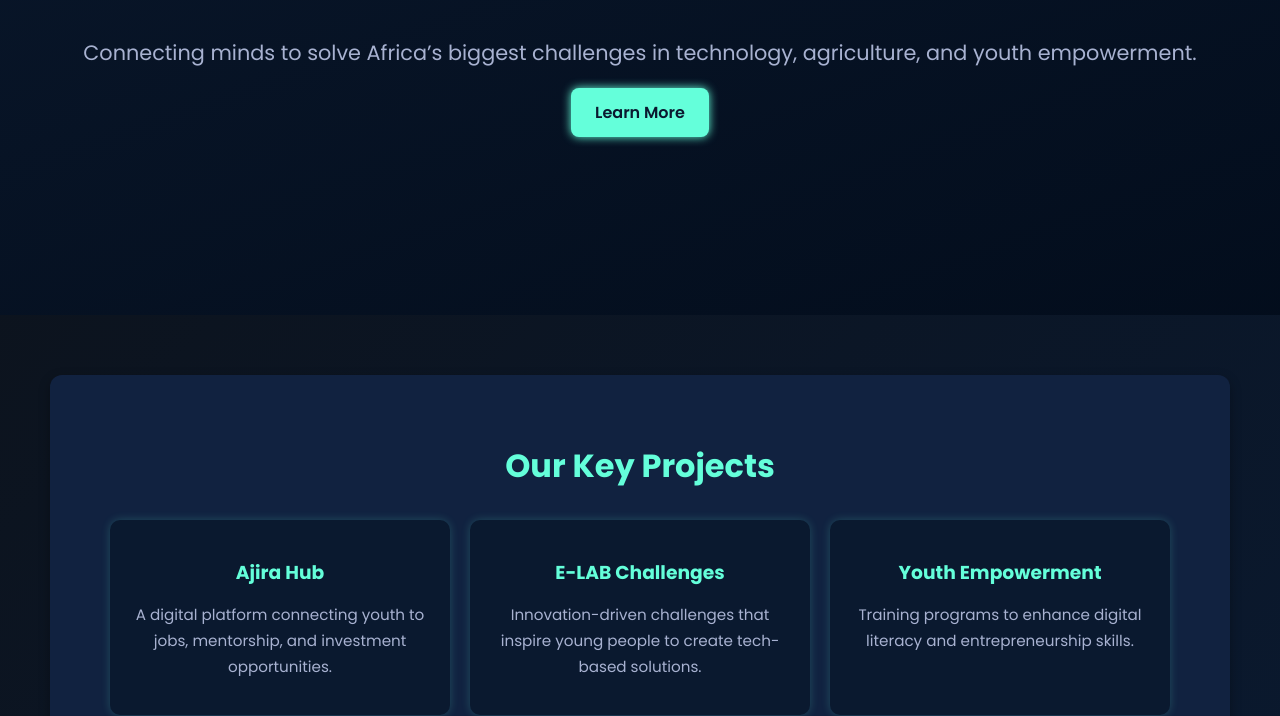
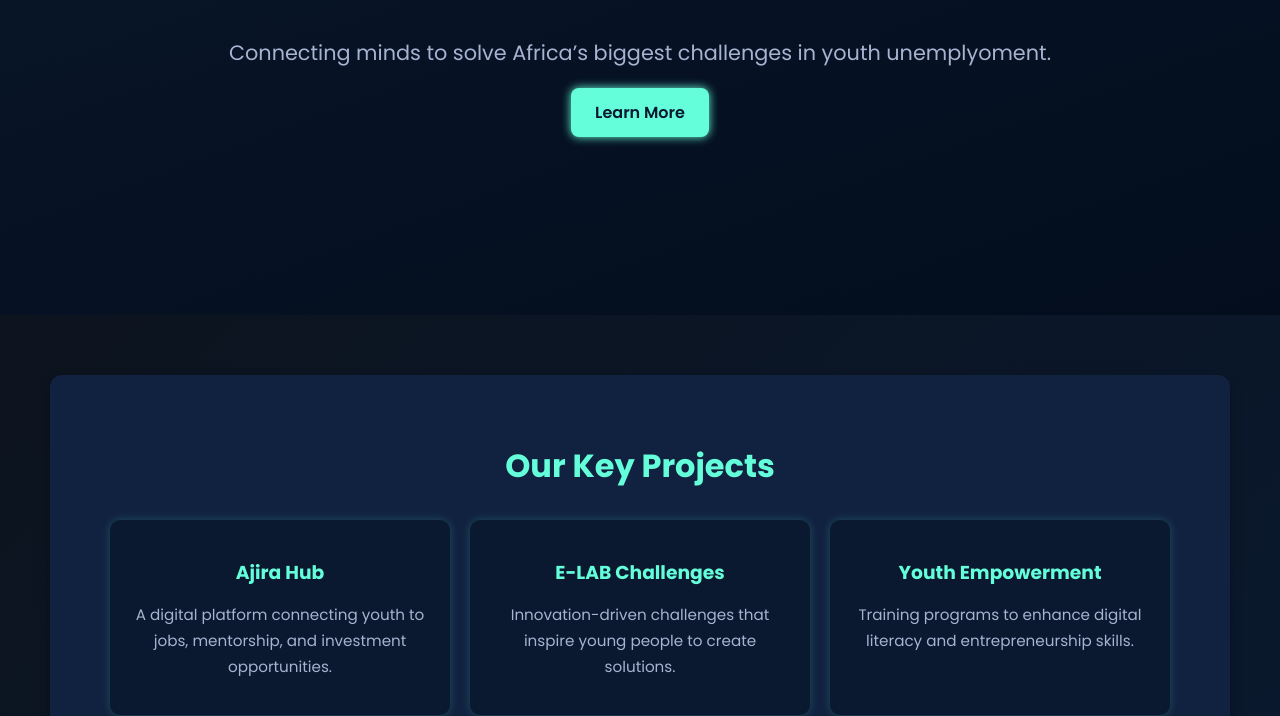
Before and after one commit to thegroupchat5/thegroupchat, a plain HTML site: page index.html in a window 1280 px wide. Shown: the part 448-1164 px from the top of the page. Drawn offline with Linux system fonts and the light colour scheme.

Commit message:
Update index.html

```diff
--- a/index.html
+++ b/index.html
@@ -168,7 +168,7 @@
   <section class="hero">
     <div class="hero-text">
       <h1>Innovating for Africa’s Future <br><span>The Groupchat Think Tank</span></h1>
-      <p>Connecting minds to solve Africa’s biggest challenges in technology, agriculture, and youth empowerment.</p>
+      <p>Connecting minds to solve Africa’s biggest challenges in youth unemplyoment.</p>
       <a href="aboutus.html" class="btn">Learn More</a>
     </div>
   </section>
@@ -182,7 +182,7 @@
       </div>
       <div class="project-card">
         <h3>E-LAB Challenges</h3>
-        <p>Innovation-driven challenges that inspire young people to create tech-based solutions.</p>
+        <p>Innovation-driven challenges that inspire young people to create  solutions.</p>
       </div>
       <div class="project-card">
         <h3>Youth Empowerment</h3>
```
